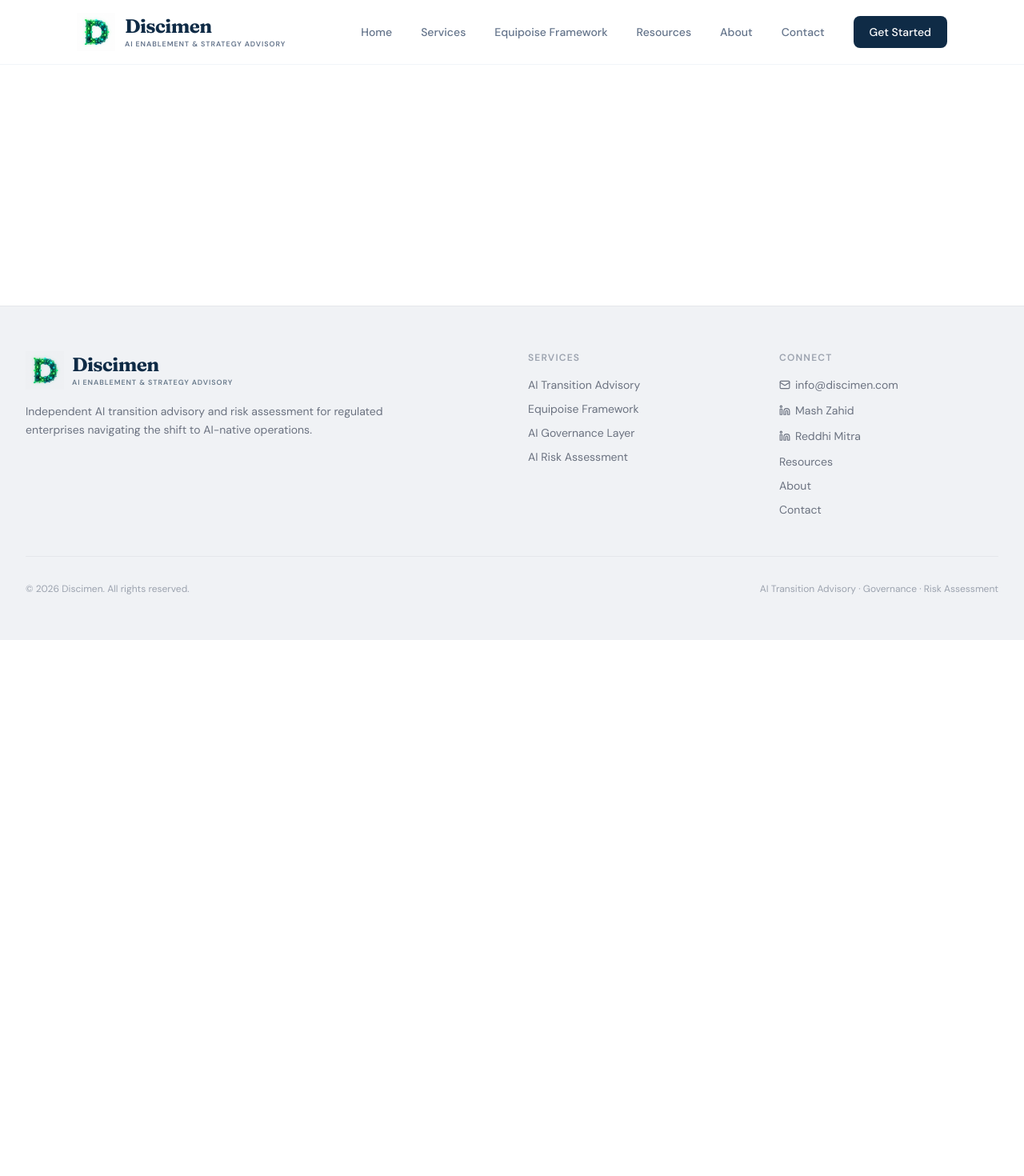
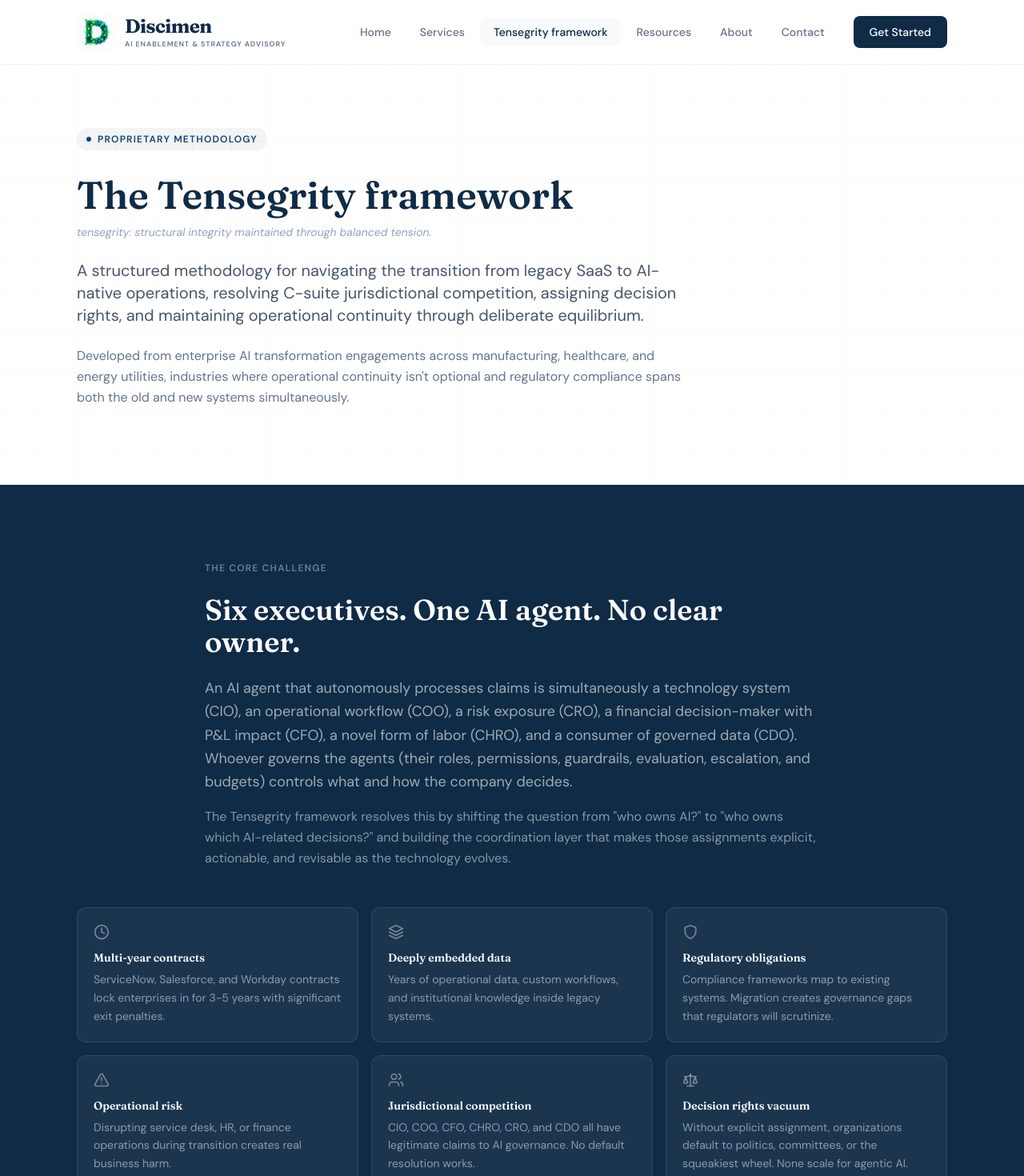
Before and after one commit to MashZ/ai-cyber-insurance, a React (Vite) app: page /tensegrity-framework in a window 1280 px wide. Shown: the top 1470 px of the page at 80% size. Before the commit the page ends 800 px from the top, so only its background shows below. Built offline with nearby package versions, Linux system fonts and the light colour scheme.

Commit message:
replaced Equipoise with Tensegrity framework

```diff
--- a/src/App.tsx
+++ b/src/App.tsx
@@ -4,7 +4,7 @@ import Header from './components/Header';
 import Footer from './components/Footer';
 import Home from './pages/Home';
 import Services from './pages/Services';
-import EquipoiseFramework from './pages/EquipoiseFramework';
+import TensegrityFramework from './pages/TensegrityFramework';
 import Resources from './pages/Resources';
 import About from './pages/About';
 import Contact from './pages/Contact';
@@ -27,7 +27,7 @@ function App() {
           <Routes>
             <Route path="/" element={<Home />} />
             <Route path="/services" element={<Services />} />
-            <Route path="/equipoise-framework" element={<EquipoiseFramework />} />
+            <Route path="/tensegrity-framework" element={<TensegrityFramework />} />
             <Route path="/resources" element={<Resources />} />
             <Route path="/about" element={<About />} />
             <Route path="/contact" element={<Contact />} />
--- a/src/components/Footer.tsx
+++ b/src/components/Footer.tsx
@@ -45,10 +45,10 @@ const Footer = () => {
               </li>
               <li>
                 <Link
-                  to="/equipoise-framework"
+                  to="/tensegrity-framework"
                   className="text-gray-500 hover:text-[#0f2b46] transition-colors"
                 >
-                  Equipoise Framework
+                  Tensegrity framework
                 </Link>
               </li>
               <li>
--- a/src/components/Header.tsx
+++ b/src/components/Header.tsx
@@ -9,7 +9,7 @@ export default function Header() {
   const navLinks = [
     { to: '/', label: 'Home' },
     { to: '/services', label: 'Services' },
-    { to: '/equipoise-framework', label: 'Equipoise Framework' },
+    { to: '/tensegrity-framework', label: 'Tensegrity framework' },
     { to: '/resources', label: 'Resources' },
     { to: '/about', label: 'About' },
     { to: '/contact', label: 'Contact' },
--- a/src/pages/Home.tsx
+++ b/src/pages/Home.tsx
@@ -61,10 +61,10 @@ export default function Home() {
                 <ArrowRight size={16} />
               </Link>
               <Link
-                to="/equipoise-framework"
+                to="/tensegrity-framework"
                 className="inline-flex items-center justify-center gap-2 px-7 py-3.5 text-sm font-semibold text-[#0f2b46] bg-white/80 backdrop-blur-sm border border-slate-200 rounded-lg hover:border-slate-300 hover:bg-white transition-all duration-200"
               >
-                Explore the Equipoise Framework
+                Explore the Tensegrity framework
               </Link>
             </div>
           </div>
@@ -223,7 +223,7 @@ export default function Home() {
               },
               {
                 icon: Scale,
-                title: 'Equipoise Framework',
+                title: 'Tensegrity framework',
                 desc: 'A structured methodology for running legacy and AI-native systems in parallel -- managing dual operations, resolving C-suite jurisdictional competition over AI decisions, and governing both simultaneously without compliance gaps.',
                 tag: 'Operational',
                 span: false,
--- a/src/pages/Resources.tsx
+++ b/src/pages/Resources.tsx
@@ -226,7 +226,7 @@ export default function Resources() {
                   },
                   {
                     dim: 'Methodology',
-                    discimen: 'Equipoise Framework: decision rights mapping with insured risk.',
+                    discimen: 'Tensegrity framework: decision rights mapping with insured risk.',
                     mckinsey: 'Workflow redesign from "AI that chats" to "AI that settles."',
                     accenture: 'Cognitive network platforms and sovereign cloud.',
                     ibm: 'Policy enforcement and security-first scaling.',
--- a/src/pages/Services.tsx
+++ b/src/pages/Services.tsx
@@ -123,8 +123,8 @@ export default function Services() {
         </div>
       </section>
 
-      {/* ─── Service 2: Equipoise Framework ─── */}
-      <section id="equipoise-framework" className="py-20 lg:py-24 border-t border-slate-100">
+      {/* ─── Service 2: Tensegrity framework ─── */}
+      <section id="tensegrity-framework" className="py-20 lg:py-24 border-t border-slate-100">
         <div className="max-w-6xl mx-auto px-6 lg:px-8">
           <div className="grid lg:grid-cols-5 gap-12 lg:gap-16">
             {/* Left */}
@@ -138,11 +138,11 @@ export default function Services() {
                 </span>
               </div>
               <h2 className="font-fraunces text-[#0f2b46] text-3xl font-semibold leading-tight mb-4">
-                The Equipoise Framework
+                The Tensegrity framework
               </h2>
               <p className="text-slate-600 leading-relaxed mb-6">
                 Most enterprises cannot execute a clean break from legacy platforms. Data is too
-                embedded, workflows too complex, contracts too long. The Equipoise Framework provides
+                embedded, workflows too complex, contracts too long. The Tensegrity framework provides
                 a structured methodology for running legacy and AI-native systems in deliberate
                 equilibrium — resolving C-suite jurisdictional competition and maintaining governance
                 of both.
--- a/src/pages/EquipoiseFramework.tsx
+++ b/src/pages/TensegrityFramework.tsx
@@ -14,7 +14,7 @@ import {
   Scale,
 } from 'lucide-react';
 
-export default function EquipoiseFramework() {
+export default function TensegrityFramework() {
   return (
     <main className="pt-20">
       {/* ─── Hero ─── */}
@@ -37,10 +37,10 @@ export default function EquipoiseFramework() {
             </div>
 
             <h1 className="font-fraunces text-[#0f2b46] text-4xl md:text-5xl font-semibold leading-tight mb-3">
-              The Equipoise Framework
+              The Tensegrity framework
             </h1>
             <p className="text-sm text-slate-400 italic mb-6">
-              equipoise: the balanced tension between opposing forces.
+              tensegrity: structural integrity maintained through balanced tension.
             </p>
             <p className="text-lg md:text-xl text-slate-600 leading-relaxed mb-6">
               A structured methodology for navigating the transition from legacy SaaS to AI-native
@@ -75,7 +75,7 @@ export default function EquipoiseFramework() {
               how the company decides.
             </p>
             <p className="text-white/50 text-base leading-relaxed">
-              The Equipoise Framework resolves this by shifting the question from &#34;who owns
+              The Tensegrity framework resolves this by shifting the question from &#34;who owns
               AI?&#34; to &#34;who owns which AI-related decisions?&#34; and building the
               coordination layer that makes those assignments explicit, actionable, and revisable
               as the technology evolves.
@@ -136,7 +136,7 @@ export default function EquipoiseFramework() {
               Five phases. Decision rights at every step.
             </h2>
             <p className="text-slate-600 leading-relaxed">
-              The Equipoise Framework is not a theoretical model; it is a sequenced engagement
+              The Tensegrity framework is not a theoretical model; it is a sequenced engagement
               methodology with specific deliverables, decision gates, and explicit ownership
               assignments at each phase. Every phase answers not just &#34;what should we do?&#34;
               but &#34;who decides, who executes, and who is accountable?&#34;
@@ -305,7 +305,7 @@ export default function EquipoiseFramework() {
               Your industry peers are already evaluating AI-native platforms. Are you?
             </h2>
             <p className="text-slate-600 leading-relaxed mb-8">
-              The Equipoise Framework starts with a Landscape Assessment, a 2-3 week engagement
+              The Tensegrity framework starts with a Landscape Assessment, a 2-3 week engagement
               that maps your current SaaS portfolio, surfaces jurisdictional gaps, identifies
               transition candidates, and quantifies the opportunity. No commitment beyond the
               assessment.
```
Also changed, not shown: 2 other files (tests, documents, lock files or other folders).
